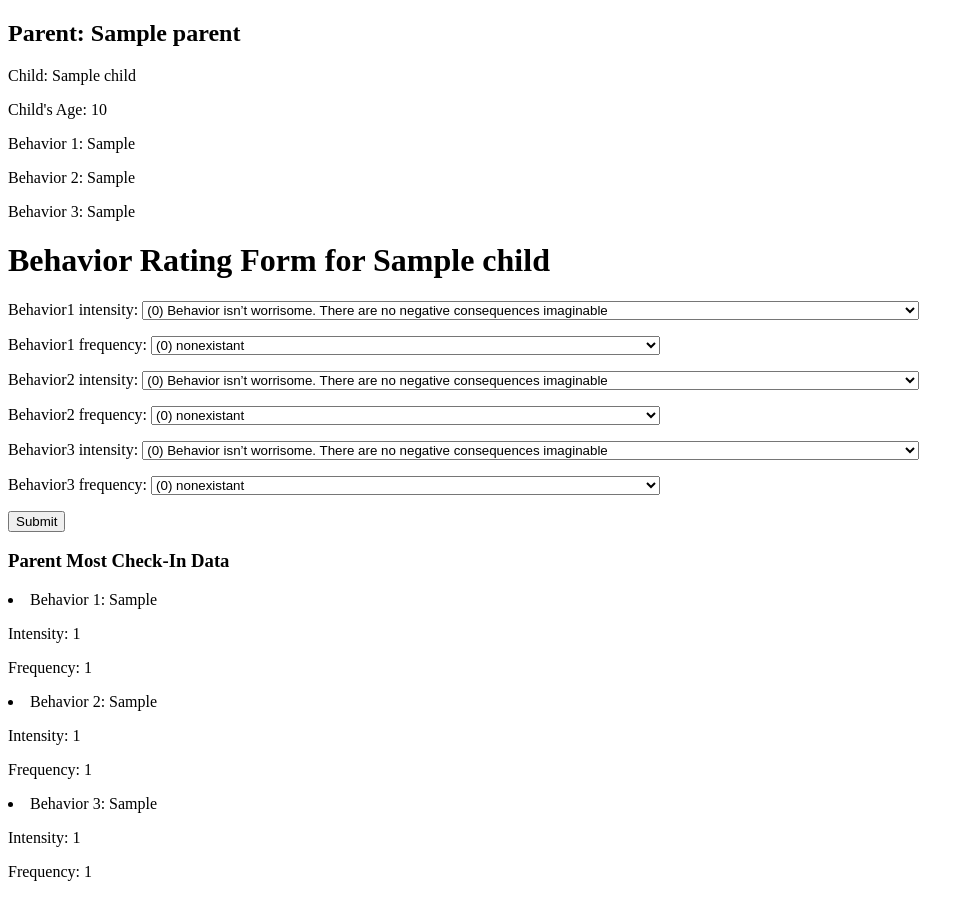
After one commit to fabu-leslie/TriHarmony, a Django app: page /specialist/parent_detail/1/ in a window 1280 px wide. The commit adds this page. Shown: the whole page, without its empty margins (0-974 px from the left). Run offline with Django 4.2, Linux system fonts and the light colour scheme; tables that the repository leaves empty hold one stand-in row (values such as "Sample post").

Commit message:
parent_detail view complete, shows form and most recent parent data.

```diff
--- a/specialist/admin.py
+++ b/specialist/admin.py
@@ -1,6 +1,6 @@
 from django.contrib import admin
 from django.contrib.auth.admin import UserAdmin
-from .models import Behavior, Child, Parent, Specialist
+from .models import Behavior, Child, Parent, Specialist, BehaviorCheckIn
 
 
 
@@ -10,3 +10,4 @@ admin.site.register(Specialist)
 admin.site.register(Child)
 admin.site.register(Parent)
 admin.site.register(Behavior)
+admin.site.register(BehaviorCheckIn)
--- a/specialist/forms.py
+++ b/specialist/forms.py
@@ -1,5 +1,5 @@
 from django import forms
-from .models import Behavior, Child
+from .models import Behavior, Child, BehaviorCheckIn
 
 
 class BehaviorForm(forms.ModelForm):
@@ -33,15 +33,16 @@ class BehaviorForm(forms.ModelForm):
     ]
 
     class Meta:
-        model = Behavior
-        fields = ['behavior1', 'behavior1_intensity', 'behavior1_frequency', 'behavior2', 'behavior2_intensity', 'behavior2_frequency',
-                  'behavior3', 'behavior3_intensity', 'behavior3_frequency']
+        model = BehaviorCheckIn
+        fields = ['behavior1_intensity', 'behavior1_frequency', 'behavior2_intensity', 'behavior2_frequency',
+                  'behavior3_intensity', 'behavior3_frequency']
     behavior1_intensity = forms.ChoiceField(choices=INTENSITY_CHOICES)
     behavior1_frequency = forms.ChoiceField(choices=FREQUENCY_CHOICES)
     behavior2_intensity = forms.ChoiceField(choices=INTENSITY_CHOICES)
     behavior2_frequency = forms.ChoiceField(choices=FREQUENCY_CHOICES)
     behavior3_intensity = forms.ChoiceField(choices=INTENSITY_CHOICES)
     behavior3_frequency = forms.ChoiceField(choices=FREQUENCY_CHOICES)
+    # behavior1 = forms.CharField(disabled=True)
 
 # ModelForm class - should auto generate fields for each field in model, will handle input validation and error handling.
 
@@ -53,8 +54,27 @@ class ChildForm(forms.ModelForm):
         model = Child
         fields = ['name', 'age', 'dob', 'gender', 'specialist']
 
-
 class SpecialistBehaviorForm(forms.ModelForm):
     class Meta:
         model = Behavior
         fields = ['behavior1', 'behavior2', 'behavior3']
+
+
+
+# class SpecialistBehaviorForm(forms.Form):
+#     behavior1 = forms.CharField()
+#     behavior2 = forms.CharField()
+#     behavior3 = forms.CharField()
+
+#     def save(self, child, commit=True):
+#         behavior1 = self.cleaned_data['behavior1']
+#         behavior2 = self.cleaned_data['behavior2']
+#         behavior3 = self.cleaned_data['behavior3']
+
+#         behavior_objects = []
+#         for behavior_name in [behavior1, behavior2, behavior3]:
+#             behavior, _ = Behavior.objects.get_or_create(behavior=behavior_name)
+#             behavior_objects.append(behavior)
+
+#         child.behaviors.set(behavior_objects)
+#         child.save()
--- a/specialist/models.py
+++ b/specialist/models.py
@@ -10,36 +10,44 @@ class Specialist(models.Model):
         return self.name
 
 
-class Behavior(models.Model):
-    behavior1 = models.CharField(max_length=255)
-    behavior1_details = models.CharField(max_length=1000, default='')
-    behavior1_intensity = models.IntegerField()
-    behavior1_frequency = models.IntegerField()
-    behavior2 = models.CharField(max_length=255)
-    behavior2_details = models.CharField(max_length=1000, default='')
-    behavior2_intensity = models.IntegerField()
-    behavior2_frequency = models.IntegerField()
-    behavior3 = models.CharField(max_length=255)
-    behavior3_details = models.CharField(max_length=1000, default='')
-    behavior3_intensity = models.IntegerField()
-    behavior3_frequency = models.IntegerField()
-    notes = models.CharField(max_length=255)
-
-    def __str__(self):
-        return self.behavior1
-
-
 class Child(models.Model):
     name = models.CharField(max_length=255)
     age = models.IntegerField()
     dob = models.DateField()
     gender = models.CharField(max_length=255)
     specialist = models.CharField(max_length=255)
-    behaviors = models.ManyToManyField(
-        Behavior, related_name='child_behaviors')
 
     def __str__(self):
         return self.name
+
+
+class Behavior(models.Model):
+    behavior1 = models.CharField(max_length=255)
+    behavior1_details = models.CharField(max_length=1000, default='')
+    behavior2 = models.CharField(max_length=255)
+    behavior2_details = models.CharField(max_length=1000, default='')
+    behavior3 = models.CharField(max_length=255)
+    behavior3_details = models.CharField(max_length=1000, default='')
+    notes = models.CharField(max_length=255)
+    child = models.ForeignKey(Child, on_delete=models.CASCADE)
+
+    def __str__(self):
+        return self.behavior1
+
+
+class BehaviorCheckIn(models.Model):
+    behavior1_intensity = models.IntegerField()
+    behavior1_frequency = models.IntegerField()
+    behavior2_intensity = models.IntegerField()
+    behavior2_frequency = models.IntegerField()
+    behavior3_intensity = models.IntegerField()
+    behavior3_frequency = models.IntegerField()
+    behavior = models.ForeignKey(Behavior, on_delete=models.CASCADE)
+    created_at = models.DateTimeField(auto_now_add=True, null=True)
+
+
+    def __str__(self):
+        return str(self.behavior1_intensity)
 
 
 class Parent(models.Model):
--- /dev/null
+++ b/specialist/templates/parent_detail.html
@@ -0,0 +1,36 @@
+{% extends 'base.html' %}
+
+{% block content %}
+<h2>Parent: {{ parent.name }}</h2>
+<p>Child: {{ child.name }}</p>
+<p>Child's Age: {{ child.age }}</p>
+
+<p>Behavior 1: {{ behaviors.behavior1 }}</p>
+<p>Behavior 2: {{ behaviors.behavior2 }}</p>
+<p>Behavior 3: {{ behaviors.behavior3 }}</p>
+
+<h1>Behavior Rating Form for {{ parent.child }}</h1>
+<form method="post">
+    {% csrf_token %}
+    {{ form.as_p }}
+    <input type="submit" value="Submit">
+</form>
+
+<h3>Parent Most Check-In Data</h3>
+
+
+<li>Behavior 1: {{ behaviors.behavior1 }}</li>
+<p>Intensity: {{ checkins.behavior1_intensity }}</p>
+<p>Frequency: {{ checkins.behavior1_frequency }}</p>
+
+<li>Behavior 2: {{ behaviors.behavior2 }}</li>
+<p>Intensity: {{ checkins.behavior2_intensity }}</p>
+<p>Frequency: {{ checkins.behavior2_frequency }}</p>
+
+<li>Behavior 3: {{ behaviors.behavior3 }}</li>
+<p>Intensity: {{ checkins.behavior3_intensity }}</p>
+<p>Frequency: {{ checkins.behavior3_frequency }}</p>
+
+
+
+{% endblock content %}
--- a/specialist/urls.py
+++ b/specialist/urls.py
@@ -9,10 +9,13 @@ urlpatterns = [
     path('add_client/', views.add_client, name='add_client'),
     path('client_detail/<int:client_id>/',
          views.client_detail, name='client_detail'),
-    path('parent_data_form/<int:client_id>/',
-         views.parent_detail, name='parent_data_form'),
+    path('parent_detail/<int:parent_id>/',
+         views.parent_detail, name='parent_detail'),
     path('client/<int:client_id>/edit_target_behaviors/',
          views.edit_target_behaviors, name='edit_target_behaviors'),
     path('client/<int:client_id>/add_behavior/',
          views.add_behavior, name='add_behavior'),
 ]
+
+#     path('parent_data_form/<int:parent_id>/',
+#          views.parent_data_form, name='parent_data_form'),
--- a/specialist/views.py
+++ b/specialist/views.py
@@ -1,7 +1,7 @@
 from django.shortcuts import render, redirect, HttpResponseRedirect, get_object_or_404
 from django.urls import reverse
 from .forms import ChildForm, BehaviorForm, SpecialistBehaviorForm
-from .models import Child, Behavior
+from .models import Child, Behavior, BehaviorCheckIn, Parent
 
 
 def add_behavior(request, client_id):
@@ -37,51 +37,70 @@ def client_behavior(request, client_id):
 
 
 def client_detail(request, client_id):
-    behavior_form = SpecialistBehaviorForm()
-    client = get_object_or_404(Child, pk=client_id)
-    if request.user.is_authenticated and request.user.has_perm('parent_data_form'):
-        behaviors = Behavior.objects.filter(child=client)
-        return render(request, 'client_detail.html', {'client': client, 'behaviors': behaviors})
-    return render(request, 'client_detail.html', {'client': client, 'behavior_form': behavior_form})
+    client = get_object_or_404(Child, id=client_id)
+    behaviors = client.behavior_set.all()
+    context = {
+        'client': client,
+        'behaviors': behaviors,
+    }
+    return render(request, 'client_detail.html', context)
+
+# def client_detail(request, pk):
+#     child = Child.objects.get(pk=pk)
+#     behaviors = Behavior.objects.filter(child_behaviors = child)
+#     context = {'child': child, 'behaviors': behaviors}
+#     return render(request, 'client_detail.html', context)
 
 
 def client_list(request):
     clients = Child.objects.all()
     return render(request, 'client_list.html', {'clients': clients})
 
+
 def edit_target_behaviors(request, client_id):
-    client = get_object_or_404(Child, id=client_id)
-    if request.method == "POST":
-        form = SpecialistBehaviorForm(request.POST, instance=client.behavior)
+    child = get_object_or_404(Child, id=client_id)
+    if request.method == 'POST':
+        form = SpecialistBehaviorForm(request.POST)
         if form.is_valid():
-            form.save()
-            return redirect('client_detail', client_id)
+            form.save(child)
+            return redirect('specialist:client_detail', client_id=client_id)
     else:
-        form = SpecialistBehaviorForm(instance=client.behavior)
-    return render(request, 'edit_target_behaviors.html', {'form': form, 'client': client})
+        behaviors = child.behaviors.all()
+        form = SpecialistBehaviorForm(initial={
+            'behavior1': behaviors[0].behavior if behaviors else '',
+            'behavior2': behaviors[1].behavior if len(behaviors) > 1 else '',
+            'behavior3': behaviors[2].behavior if len(behaviors) > 2 else '',
+        })
+    return render(request, 'edit_target_behaviors.html', {'form': form})
 
 
 def home(request):
     return render(request, 'home.html')
 
 
-def parent_detail(request, client_id):
-    client = get_object_or_404(Child, pk=client_id)
-    if request.user.is_authenticated:
-        behavior_form = BehaviorForm()
-        return render(request, 'parent_detail.html', {'client': client, 'behavior_form': behavior_form})
+def parent_detail(request, parent_id):
+    parent = get_object_or_404(Parent, id=parent_id)
+    child = parent.child
+    behaviors = Behavior.objects.filter(child=child)[0]
+    behaviors_filter = Behavior.objects.filter(child=child)[:1] #filtering behaviorcheckin objects
+    new_parent_data = BehaviorCheckIn.objects.filter(behavior=behaviors_filter)
+    print(new_parent_data)
+    if request.method == 'POST':
+        form = BehaviorForm(request.POST)
+        if form.is_valid():
+            new_checkin = form.save(commit=False)
+            new_checkin.behavior = behaviors
+            new_checkin.save()
+            form.save_m2m()
+            return redirect('specialist:parent_detail', parent_id=parent_id)
     else:
-        return render(request, 'parent_detail.html', {'client': client})
-
-
-def parent_data_form(request, client_id):
-    # retrieves behavior with given id from db, uses it to pre-populate a behavior form.
-    behavior = get_object_or_404(Behavior, pk=client_id)
-    if request.method == 'POST':
-        form = BehaviorForm(request.POST, instance=behavior)
-        if form.is_valid():
-            form.save()
-            return HttpResponseRedirect(reverse('specialist:client_detail', args=(client_id,)))
-    else:
-        form = BehaviorForm(instance=behavior)
-    return render(request, 'parent_data_form.html', {'form': form, 'behavior': behavior})
+        form = BehaviorForm()
+    context = {
+        'parent': parent,
+        'child': child,
+        'behaviors': behaviors,
+        'checkins': new_parent_data.last(),
+        'form': form,
+    }
+    # print(behaviors.behaviorcheckin_set.all())
+    return render(request, 'parent_detail.html', context)
```
Also changed, not shown: specialist/templates/client_detail.html (+11 -6 lines), specialist/templates/edit_target_behaviors.html (+9 -7 lines), specialist/migrations/0002_remove_child_behaviors_behavior_child.py (added), specialist/migrations/0003_remove_behavior_behavior1_frequency_and_more.py (added), specialist/migrations/0004_behaviorcheckin_created_at.py (added).
